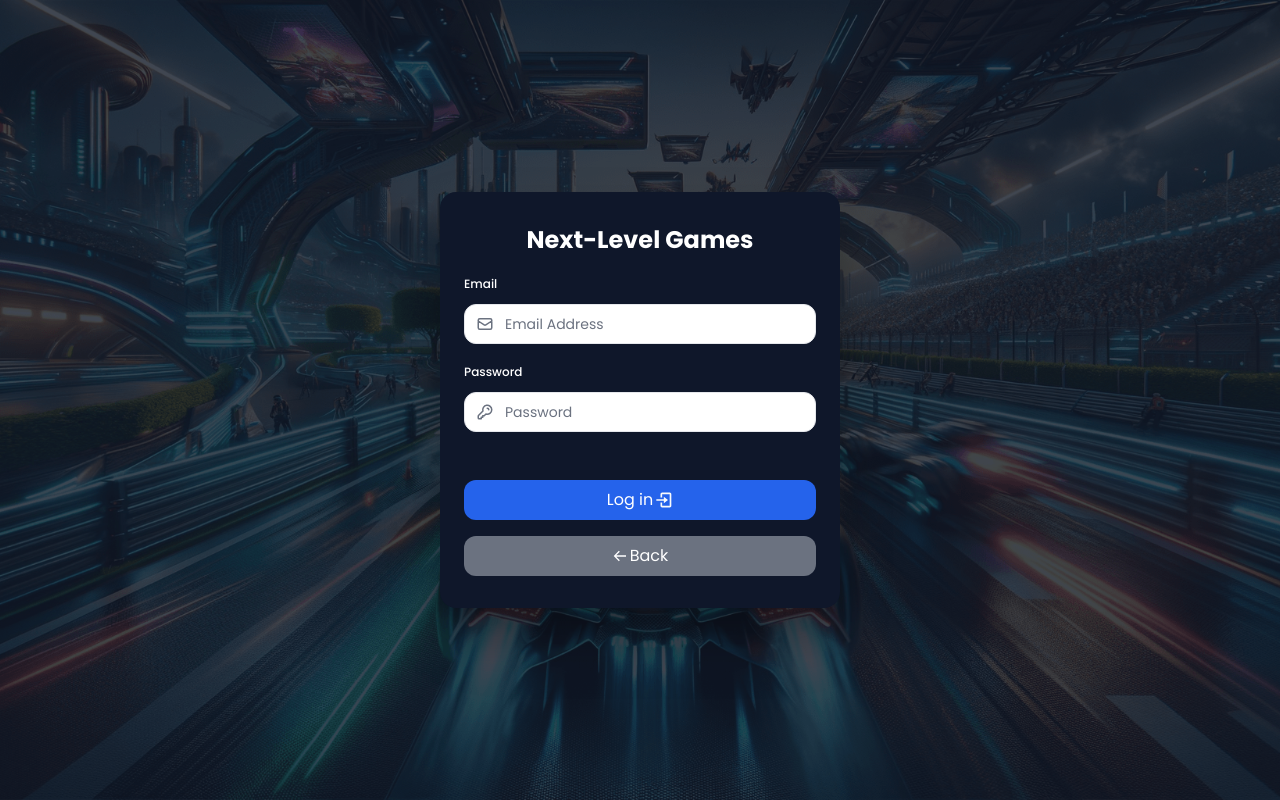
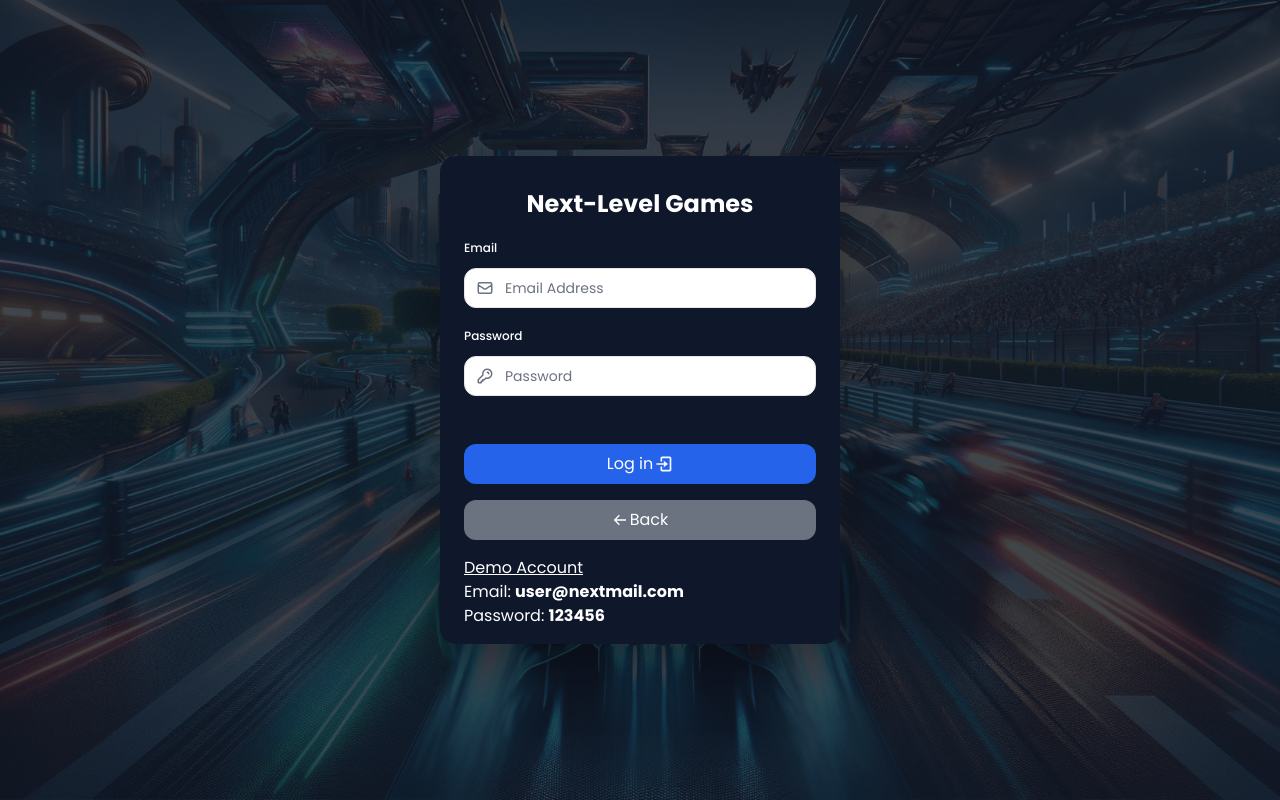
Before and after one commit to CodeExpert8081/react-game-site, a Next.js app: page /login in a window 1280 px wide. Built offline with nearby package versions, Linux system fonts and the light colour scheme.

Commit message:
added demo account information inside login form for user without req. account creation

```diff
--- a/components/ui/LoginForm.tsx
+++ b/components/ui/LoginForm.tsx
@@ -92,6 +92,15 @@ export default function LoginForm() {
             </span>
           </Link>
         </div>
+        <div>
+          <span className="underline">Demo Account</span>
+          <p>
+            Email: <b>user@nextmail.com</b>
+          </p>
+          <p>
+            Password: <b>123456</b>
+          </p>
+        </div>
       </div>
 
       {/* Animated Border */}
```
